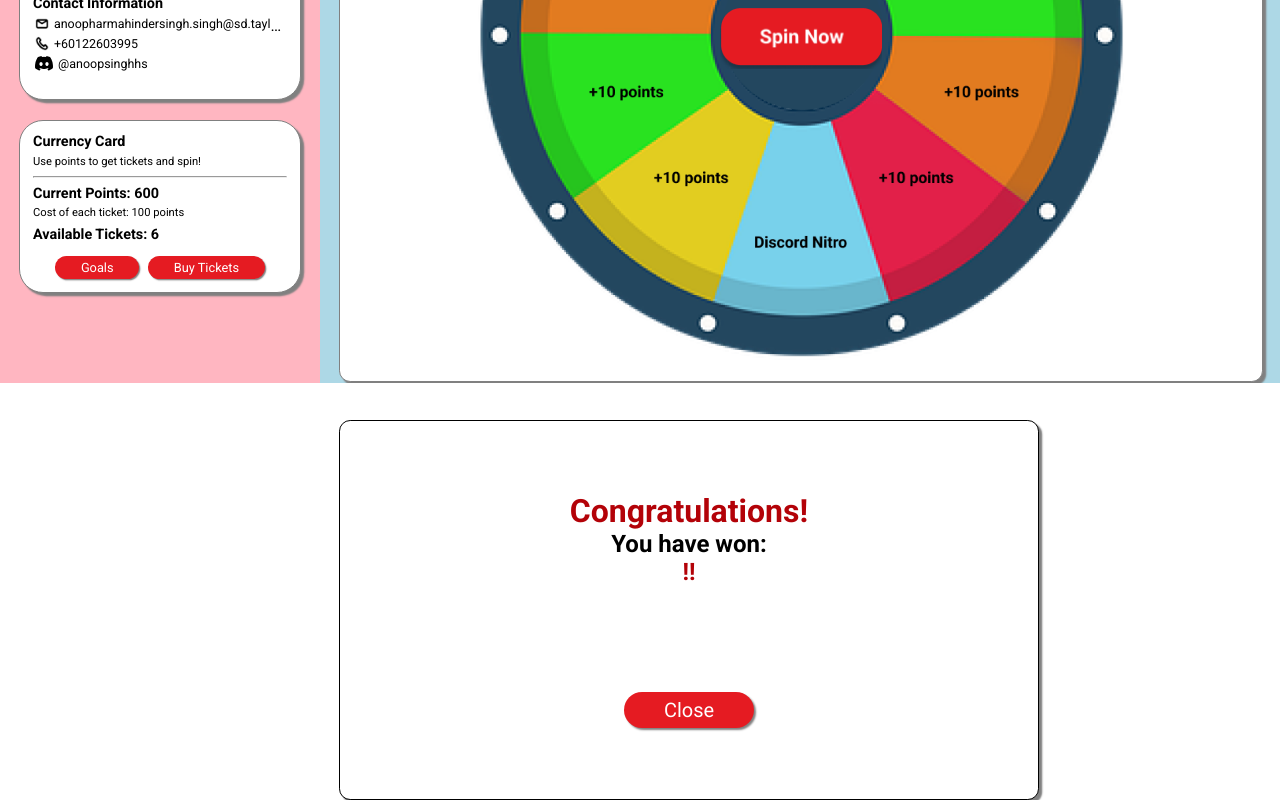
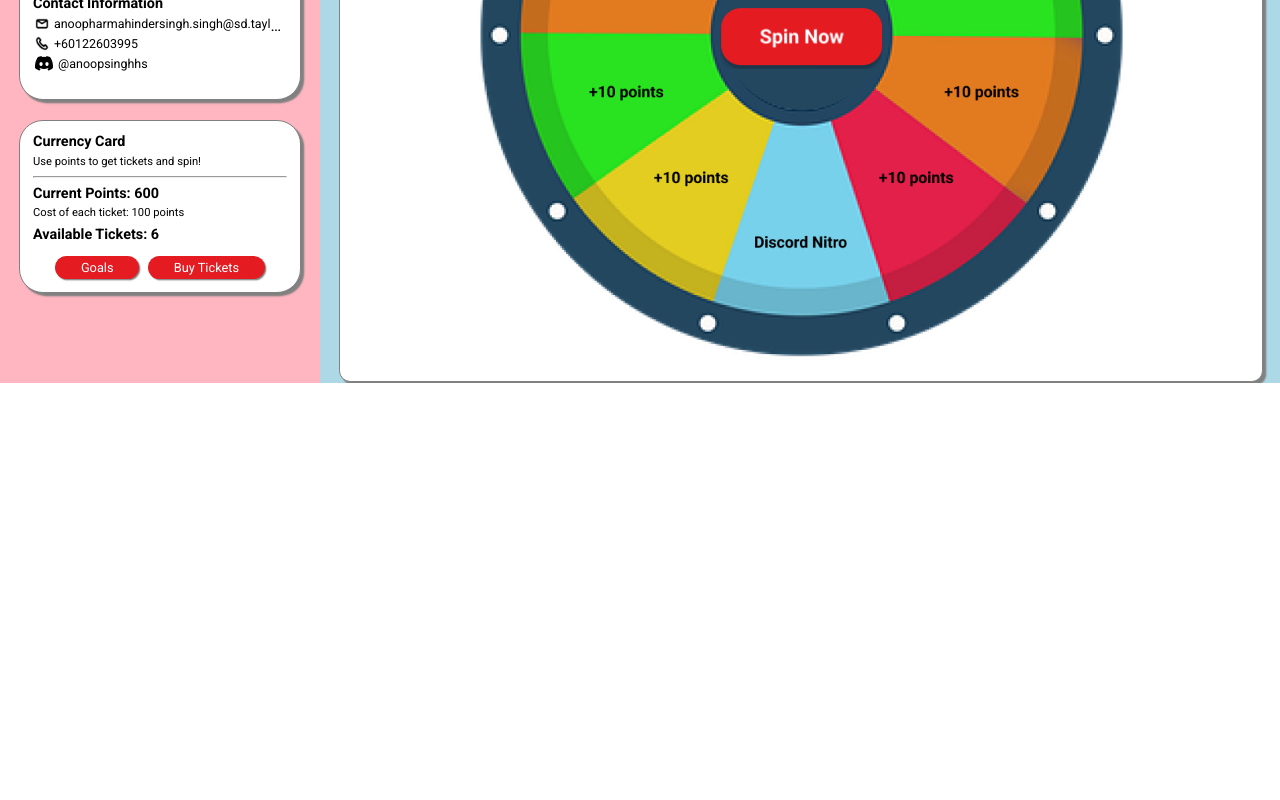
Before and after one commit to shimarincamping/pebble, a React (Create React App) app: page /rewards in a window 1280 px wide. Shown: the part 497-1297 px from the top of the page. After the commit the page ends 880 px from the top, so only its background shows below. Built offline with nearby package versions, Linux system fonts and the light colour scheme.

Commit message:
fixed bug with prizeObtainedDialog.

```diff
--- a/src/containers/RewardWheelCardContainer.jsx
+++ b/src/containers/RewardWheelCardContainer.jsx
@@ -1,12 +1,12 @@
 import React,{useState} from "react";
-import styles from "../styles/RewardWheelCard.module.css"
 import RewardWheelCard from "../components/RewardWheelCard";
 import PrizeObtainedDialog from "../components/PrizeObtainedDialog";
+import ApplicationMainOverlay from "../containers/ApplicationMainOverlay";
 
 function RewardWheelCardContainer(){
 
     const [WheelRotation,setRotation]=useState(0);
-    const [isCongratsVisible,setCongratsVisibility]=useState(false);
+    const [isPrizeObtainedDialogVisible,setPrizeObtainedDialogVisibility]=useState(false);
     const [rewardName,setReward]=useState("")
 
     let rewardsList=['Discord Nitro', 'Syopz Voucher', 'New Profile Picture', '+10 points', '+10 points', 'Discord Nitro', '+10 points', '+10 points', '+10 points', 'Syopz Voucher', 'Discord Nitro']
@@ -20,13 +20,13 @@
         }
     }
 
-    const showCongrats=()=>{
-        setCongratsVisibility(true);
+    const showDialog=()=>{
+        setPrizeObtainedDialogVisibility(true);
         console.log("showCongrats called")
     }
 
-    const hideCongrats=()=>{
-        setCongratsVisibility(false);
+    const hideDialog=()=>{
+        setPrizeObtainedDialogVisibility(false);
     }
 
 
@@ -46,8 +46,8 @@
         // console.log("relevant deg: "+deg-7200)
     }
 
-    const handleCongratsClose=()=>{
-        hideCongrats();
+    const handleDialogClose=()=>{
+        hideDialog();
         //reset the wheel
         setRotation(0);
     }
@@ -61,14 +61,23 @@
                 WheelRotation={WheelRotation}
                 handleSpin={handleSpin}
                 getTicketCount={getTicketCount}
-            showCongrats={showCongrats}
+                showCongrats={showDialog}
             />
 
+            {isPrizeObtainedDialogVisible &&
+                (
+                <ApplicationMainOverlay>
                 <PrizeObtainedDialog
-            isVisible={isCongratsVisible}
+                    isVisible={isPrizeObtainedDialogVisible}
                     rewardName={rewardName}
-            handleClose={handleCongratsClose}
+                    handleClose={handleDialogClose}
                 />
+                </ApplicationMainOverlay>
+                )
+
+
+            }
+
         </>
 
 
--- a/src/pages/RewardsPage.jsx
+++ b/src/pages/RewardsPage.jsx
@@ -21,7 +21,7 @@
                 <CurrencySidebarCard />
             </ApplicationSidebar>
 
-            <ApplicationMainContent>
+            <ApplicationMainContent >
                     <RewardWheelCardContainer/>
             </ApplicationMainContent>
 
--- a/src/styles/dialogCard.module.css
+++ b/src/styles/dialogCard.module.css
@@ -16,8 +16,6 @@
 }
 
 
-
-
 .PrizeObtainedContainer{
     position:absolute;
     /* top:45%;
@@ -25,15 +23,16 @@
     display:flex;
     flex-direction: column;
     align-items: center;
-    border:1px solid black;
+    /* border:1px solid black; */
     background-color: white;
-    height:25%;
-    width:20%;
+        /* height:25%;
+        width:20%; */
 }
 
 .PrizeObtainedVisible{
-    top:45%;
-    left:49%;
+    visibility: visible;
+    /* top:45%;
+    left:49%; */
 }
 
 .redText{
```
Lines whose indentation alone changed are shown as unchanged.
